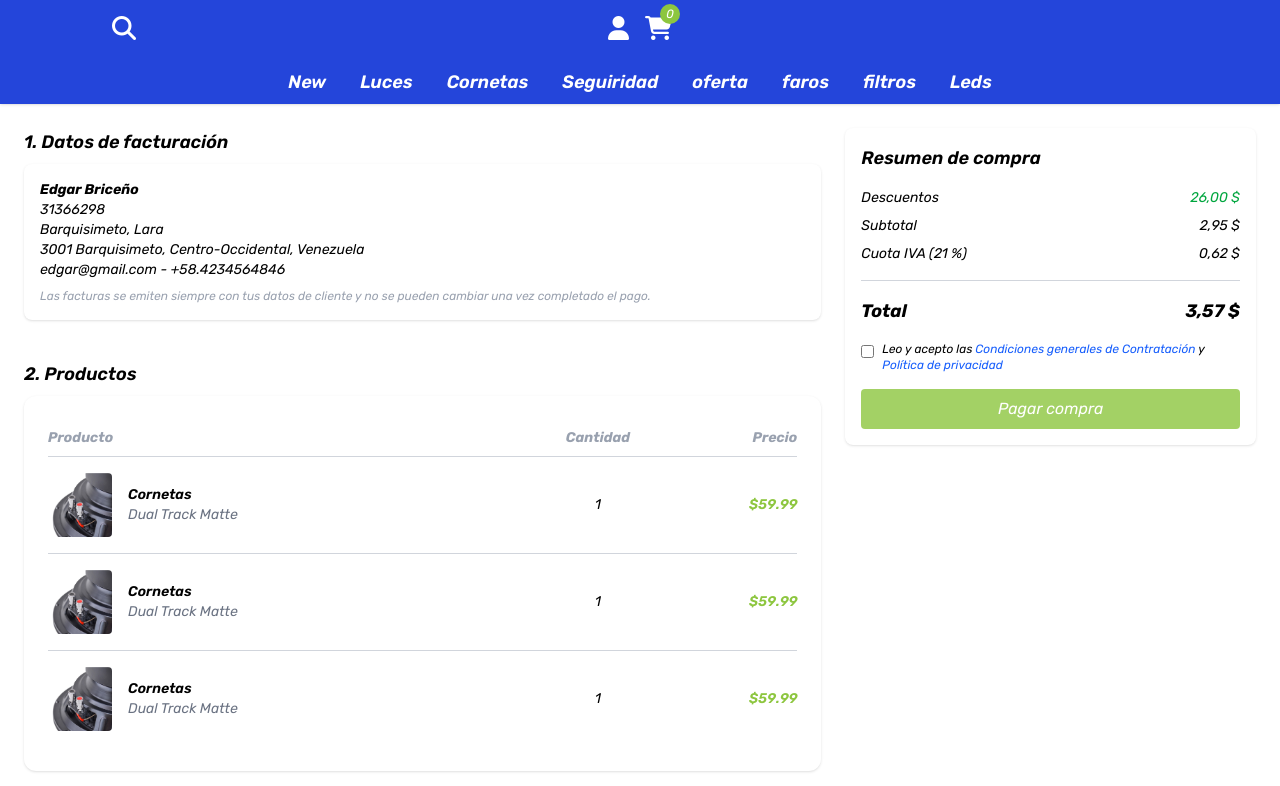
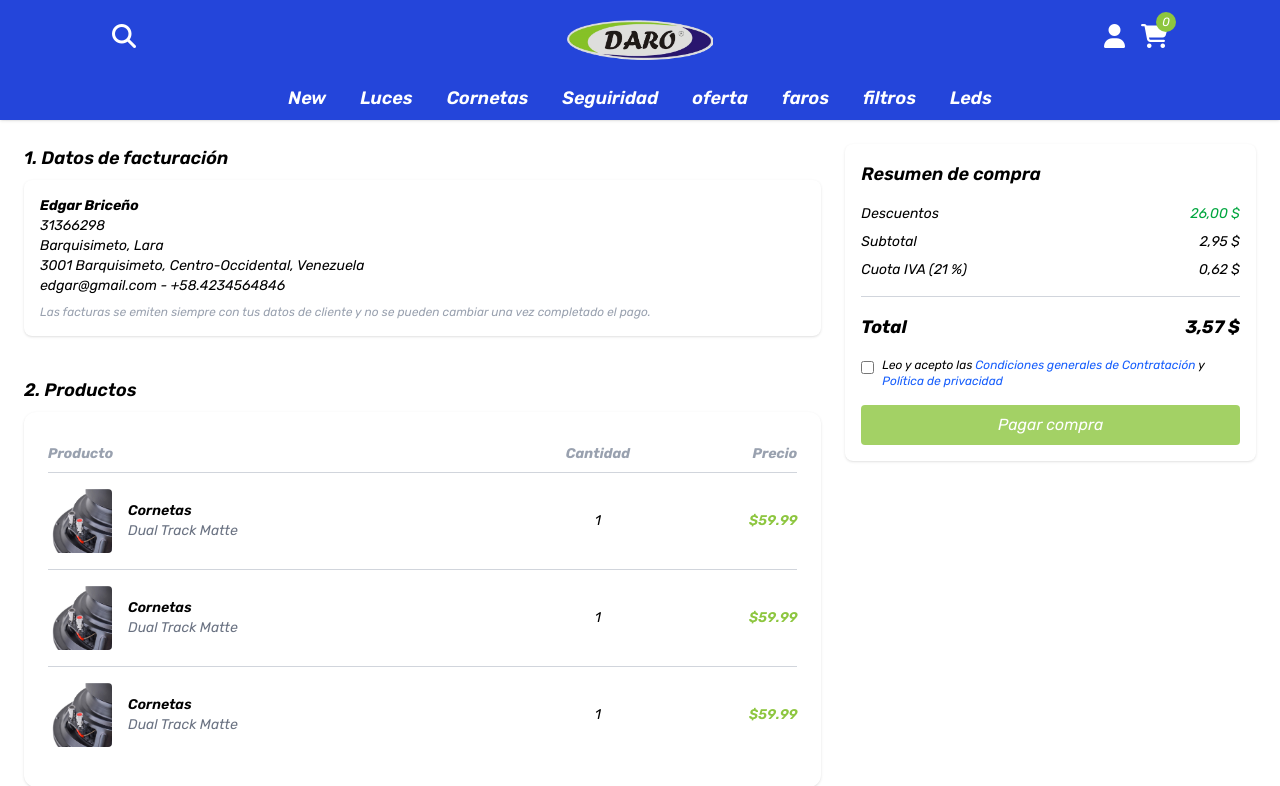
Before and after one commit to Edgarbri26/todoEnLed-online, a PHP site: page /app/views/view_Pago.php in a window 1280 px wide. Shown: the top 786 px of the page. Run offline with PHP 8.4, Linux system fonts and the light colour scheme; some libraries are stand-ins or nearby versions.

Commit message:
el header esta acomodado

```diff
--- a/Public/templates/header.php
+++ b/Public/templates/header.php
@@ -31,6 +31,13 @@
     </a>
   </div>
 
+  <div class="flex flex-col items-center">
+        <a href="/todoEnLed-online/app/Controllers/controller_index.php">
+        <!--span class="text-xs text-center text-white">TodoEnLed | Tu camino, Tu estilo</!--span-->
+          <img src="/todoEnLed-online/Public/img/logo.png" alt="Logo" class="h-10 mt-1" >
+        </a>
+      </div>
+
     <!-- Íconos a la derecha -->
     <div class="flex items-center justify-end space-x-4 h-full">
       <a href="../Controllers/controller_login.php">
```
